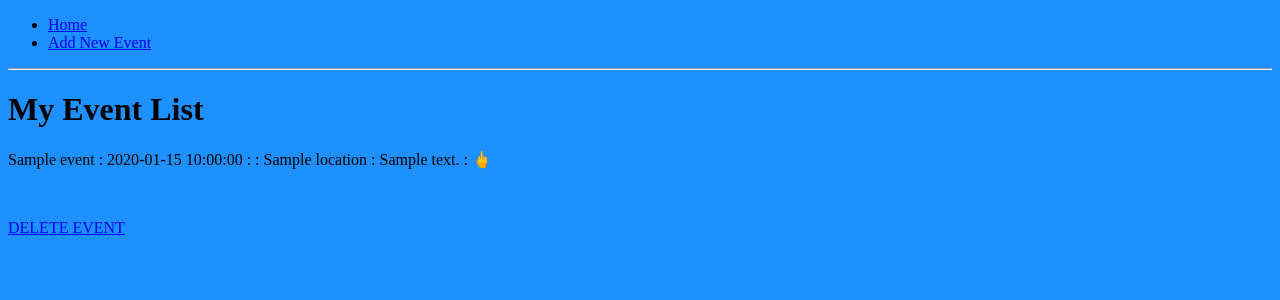
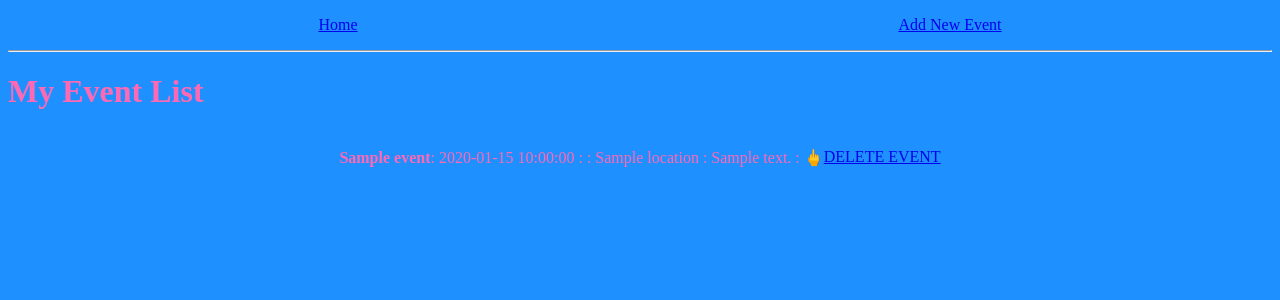
Before and after one commit to michael403053/flask_templates_lab, a Flask app: template templates/index.html in a window 1280 px wide. Shown: the top 300 px of the page. Run offline with Flask 2, Linux system fonts and the light colour scheme; the template is opened without the code that fills it: most values are stand-ins (such as "Sample title", 1, 10 or a date in 2020).

Commit message:
css started

```diff
--- a/static/style.css
+++ b/static/style.css
@@ -1,3 +1,21 @@
 body {
-    background-color: dodgerblue
+    background-color: dodgerblue;
+    color: hotpink;
+
 }
+
+
+body > nav  > ul{
+
+    display: flex;
+    justify-content: space-around;
+    flex-direction: row;
+    text-decoration: none;
+    list-style-type: none;
+}
+
+.main_list {
+    display: flex;
+    align-items: center;
+    justify-content: center;
+}
--- a/templates/index.html
+++ b/templates/index.html
@@ -3,9 +3,9 @@
 {%block content%}
     <h1>My Event List</h1>
     {%for event in events%}
-    <div>
+    <div class="main_list">
         <p>
-            {{ event.name }} : {{event.date}} : {{event.no_guests}} : {{event.location}} : {{event.description}} :
+            <b>{{ event.name }}</b>: {{event.date}} : {{event.no_guests}} : {{event.location}} : {{event.description}} :
             {%if event.recurring == True:%}
                 <span>&#128260</span>
             {% else %}
```
Also changed, not shown: controllers/controller.py (+2 -15 lines).
